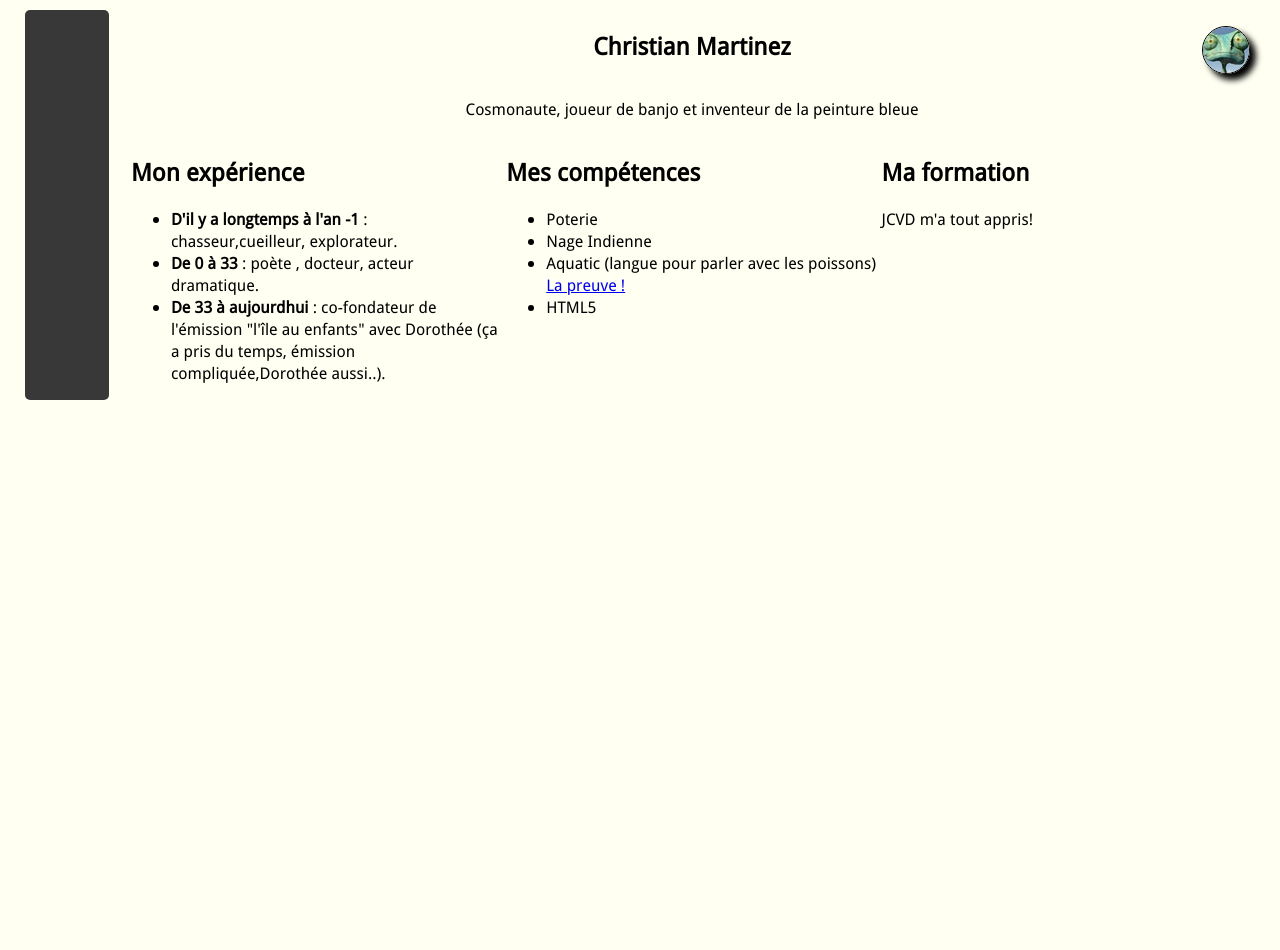
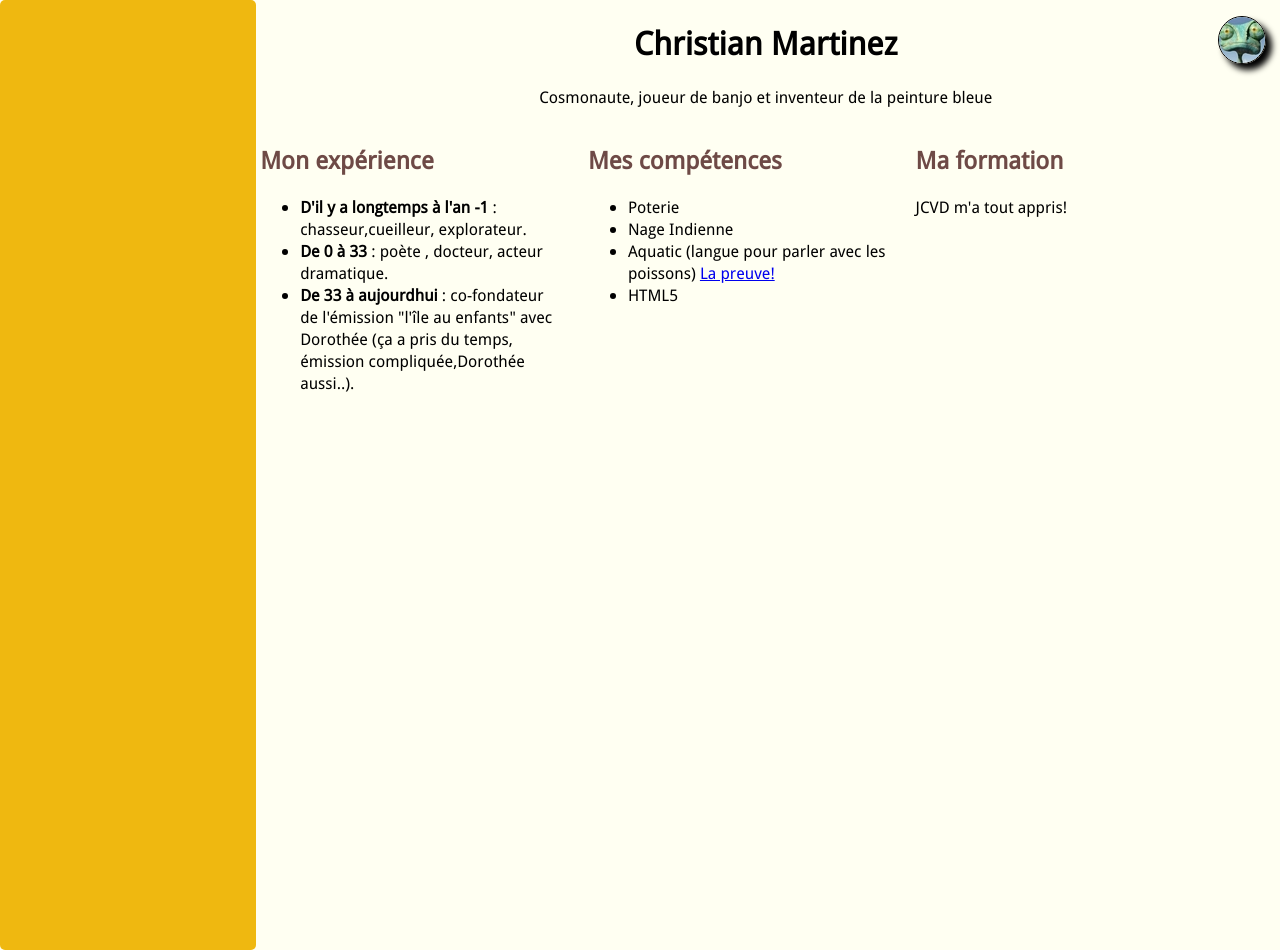
Before and after one commit to marticri/codeRoom, a PHP site: page /cv.html in a window 1280 px wide. Before the commit the page ends 400 px from the top, so only its background shows below. Run offline with PHP 8.4, Linux system fonts and the light colour scheme.

Commit message:
change all the code html/css for real this time

```diff
--- a/exos/Mon_CV/cv.html
+++ b/exos/Mon_CV/cv.html
@@ -10,24 +10,16 @@
   </head>
 
   <body>
-    <section id="corps_de_page">
+
     <div id="left_panel"></div>
-      <div >
-
-
-
-      <header id="header">
-        <h1 class="element">Christian Martinez</h1>
-        <p class="element2">
+    <div id="contenu">
+      <p>
         <a href="images/Christian_Martinez.jpg"><img src="images/bob.jpg" title="cliquez pour agrandir" alt="photo de Christian Martinez"/></a>
       </p>
+      <h1>Christian Martinez</h1>
+      <p class="sous_titre">Cosmonaute, joueur de banjo et inventeur de la peinture bleue</p>
 
-      </header>
-      <p class="sous_titre">Cosmonaute, joueur de banjo et inventeur de la peinture bleue
-      </p>
-      <section id="cv">
-        <article id="experience">
-
+      <section >
         <h2>Mon expérience</h2>
         <ul>
           <li>
@@ -41,29 +33,25 @@
             <strong>De 33 à aujourdhui</strong>
             : co-fondateur de l'émission "l'île au enfants" avec Dorothée (ça a pris du temps, émission compliquée,Dorothée aussi..).</li>
         </ul>
-        </article>
-        <article id="competences">
-
+      </section>
+      <section >
         <h2>Mes compétences</h2>
         <ul>
           <li>Poterie</li>
           <li>Nage Indienne</li>
           <li>Aquatic (langue pour parler avec les poissons)
             <a href="images/smarty_fish_the_gang.jpg">
-                La preuve !</a>
+              La preuve!</a>
           </li>
           <li>HTML5</li>
         </ul>
-        </article>
-        <article id="formation">
+      </section>
+      <section>
         <h2>Ma formation</h2>
         <p>JCVD m'a tout appris!
         </p>
-        </article>
+      </section>
     </div>
-      </section>
-
-    </section>
 
   </body>
 
--- a/exos/Mon_CV/style.css
+++ b/exos/Mon_CV/style.css
@@ -1,5 +1,4 @@
-@font-face
-{
+@font-face {
   font-family: 'droid_sansregular';
   src: url('fonts/DroidSans-webfont.eot');
   src: url('fonts/DroidSans-webfont.eot?#iefix') format('embedded-opentype'),
@@ -8,68 +7,56 @@
     url('fonts/DroidSans-webfont.svg#droid_sansregular') format('svg');
   font-weight: normal;
   font-style: normal;
+}
 
-}
 body {
   font-family: 'droid_sansregular', Arial, sans-serif;
-  display: block;
-  margin: 0 auto;
-  padding: 10px 25px;
-  margin-bottom: 10px;
   background-image: url("images/cream.jpg");
+  margin: 0px;
+  padding: 0px;
 }
 
-#corps_de_page {
-  display: flex;
+#contenu {
+  display: inline-block;
+  vertical-align: top;
+  position: relative;
+  width: 79%;
+  margin: 0px;
+  padding: 0px;
 }
 
 #left_panel {
-  width: 10%;
-  background-color: #383838;
+  display: inline-block;
+  vertical-align: top;
+  width: 20%;
+  background-color: #EFB810;
   border-radius: 5px;
-  margin-right: 20px;
+  min-height: 950px;
 }
 
-
-
-#header {
-  display: flex;
-  justify-content: center;
-  position: relative;
+h1 {
+  text-align: center;
 }
 
 img {
+  position: absolute;
+  right: 5px;
   border: 1px black solid;
   border-radius: 100px 100px 100px 100px;
   box-shadow: 6px 6px 6px black;
-}
-
-.element2 {
-  position: absolute;
-  right: 5px;
 }
 
 .sous_titre {
   text-align: center;
 }
 
-#experience, #competences, #formation {
-  width: 33%;
+section {
+  display: inline-block;
+  width: 30%;
+  vertical-align: top;
+  margin-right: 2%;
 }
 
-#cv {
-  display: flex;
-  justify-content: space-around;
+h2 {
+  color: #6E4A46;
 }
-
-#cv p {
-  font-size: 1em;
-}
-
-h2
-  color: #545454;
-}
-
-p, li {
-  font-size: 1em;
-}
```
Lines whose indentation alone changed are shown as unchanged.
